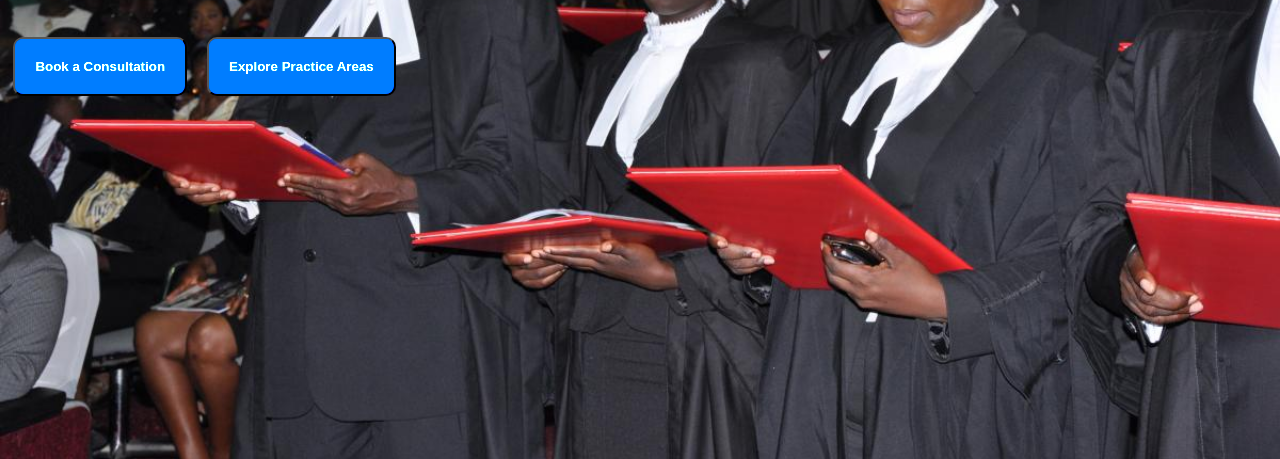
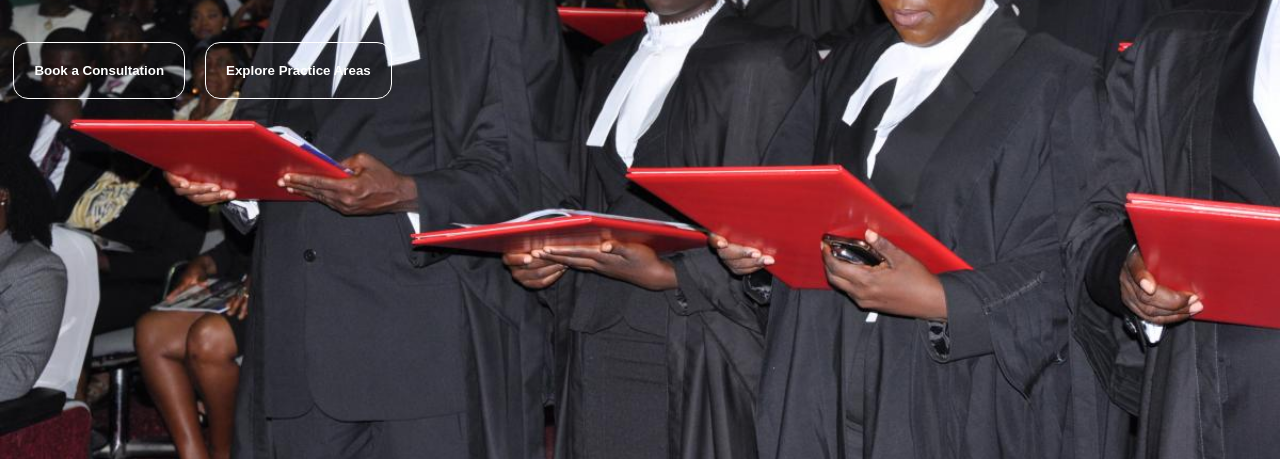
Before and after one commit to thestonegod/Law-site, a plain HTML site: page index.html in a window 1280 px wide. Shown: the part 341-800 px from the top of the page. Drawn offline with Linux system fonts and the light colour scheme.

Commit message:
Phase 1 complete

```diff
--- a/index.html
+++ b/index.html
@@ -31,8 +31,8 @@
                 </p>
 
                 <div class="hero-btns">
-                    <button class="btn">Book a Consultation</button>
-                    <button class="btn practice">Explore Practice Areas</button>
+                    <button class="cta-btn">Book a Consultation</button>
+                    <button class="cta-btn">Explore Practice Areas</button>
                 </div>
             </section>
         </main>
--- a/style.css
+++ b/style.css
@@ -88,19 +88,16 @@ main{
 .hero-btns{
     display: flex;
     gap: 20px;
-    margin-top: 20px;
+    margin-top: 25px;
 }
 
-.btn {
+.cta-btn {
     text-decoration: none;
-    color: whitesmoke;
-    background-color: #0066cc;
+    color: white;
+    background-color: transparent;
     padding: 20px 20px;
-    border-radius: 10px;
+    border: 1px solid;
+    border-radius: 15px;
     font-weight: bold;
+    word-spacing: normal;
 }
-
-.practical{
-    background-color: none;
-    border: none;
-}
```
